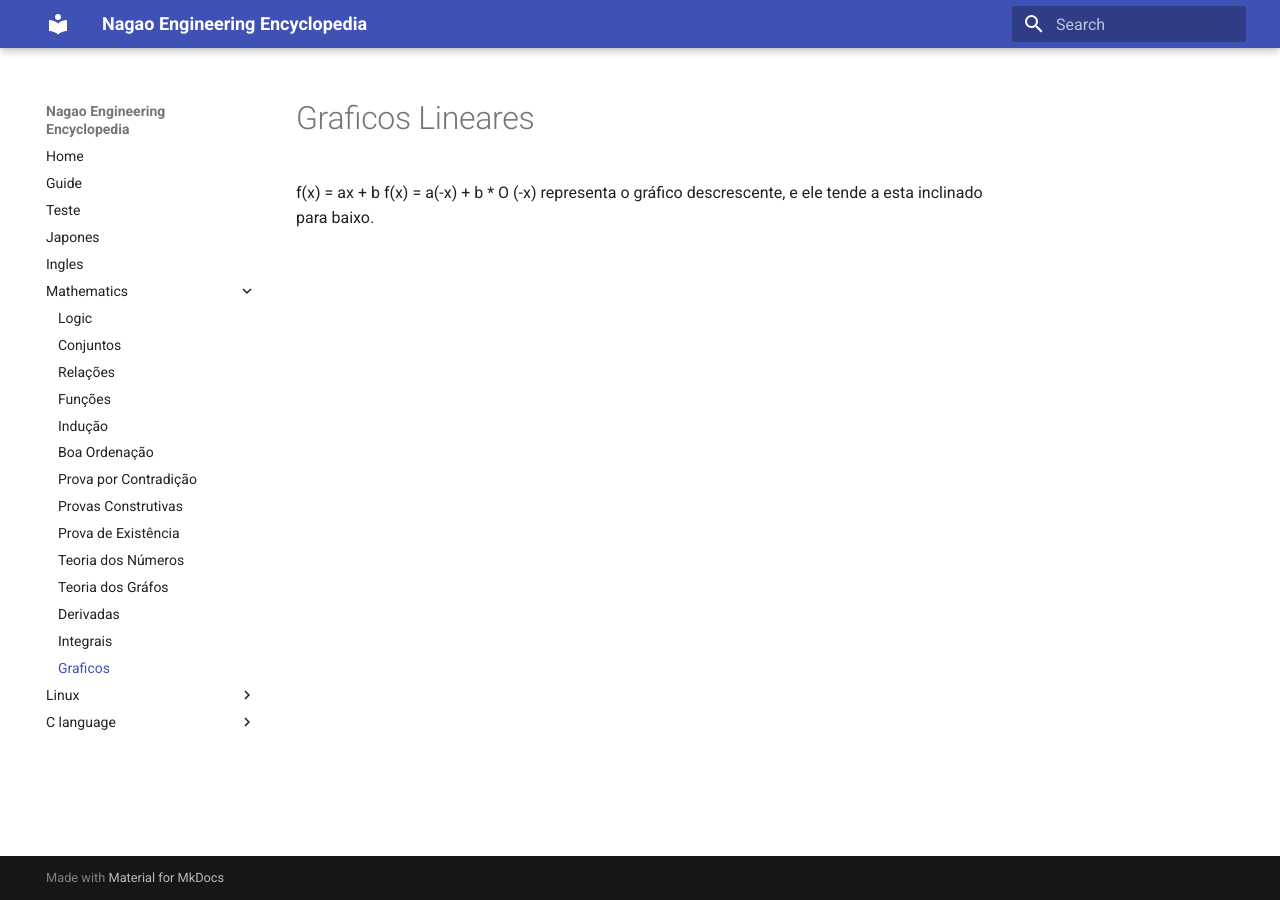
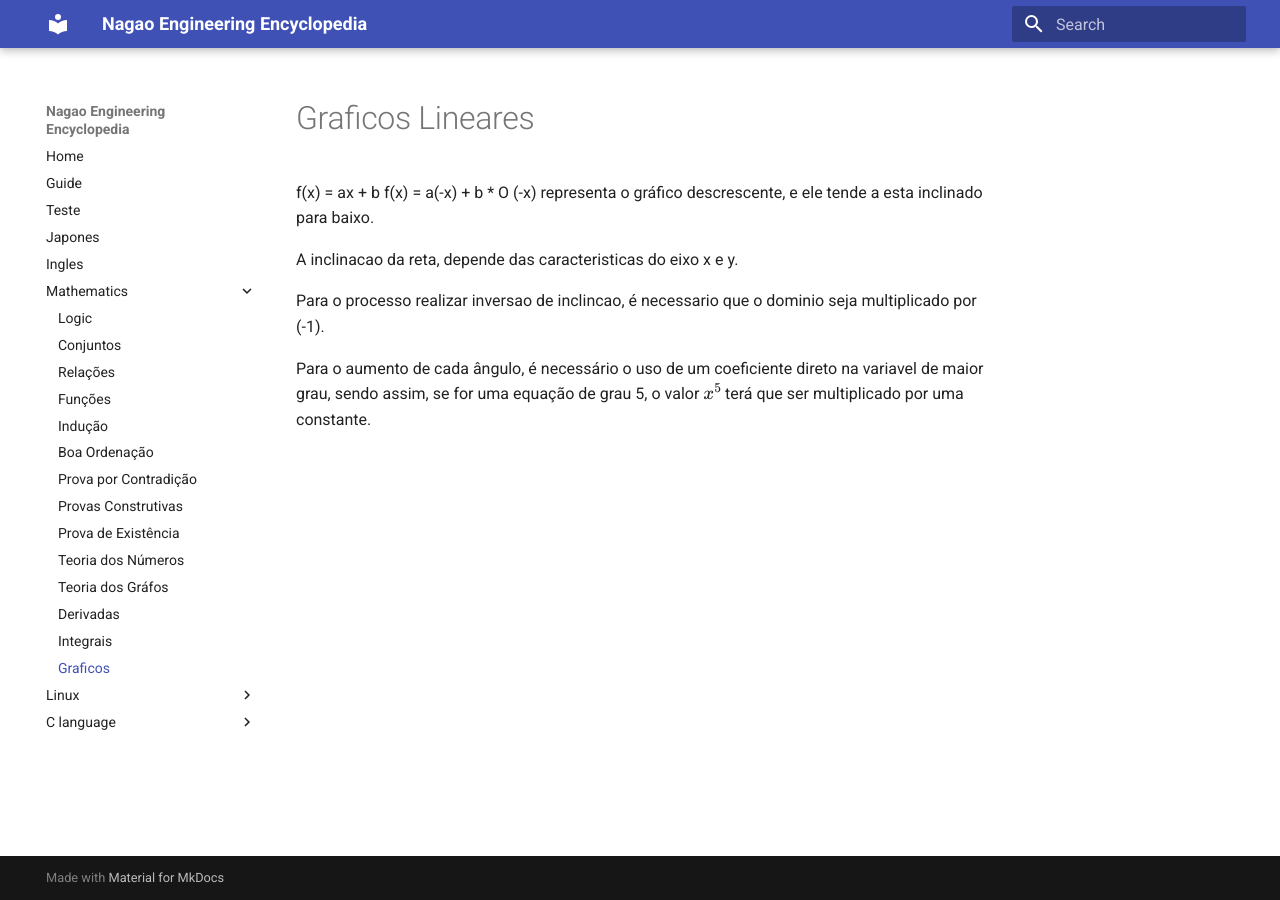
Before and after one commit to NagaoVictor/nagao-engineering, an MkDocs documentation site: the page built from docs/mathematics/graficos.md, in a window 1280 px wide. Built offline with MkDocs 1.6.1 and Material for MkDocs 9.7.7, drawn with Linux system fonts in a browser that asks for light colours.

Commit message:
Graficos Update

```diff
--- a/docs/mathematics/graficos.md
+++ b/docs/mathematics/graficos.md
@@ -2,3 +2,9 @@
 
 f(x) = ax + b
 f(x) = a(-x) + b * O (-x) representa o gráfico descrescente, e ele tende a esta inclinado para baixo.
+
+A inclinacao da reta, depende das caracteristicas do eixo x e y.
+
+Para o processo realizar inversao de inclincao, é necessario que o dominio seja multiplicado por (-1).
+
+Para o aumento de cada ângulo, é necessário o uso de um coeficiente direto na variavel de maior grau, sendo assim, se for uma equação de grau 5, o valor $x^5$ terá que ser multiplicado por uma constante.
```
